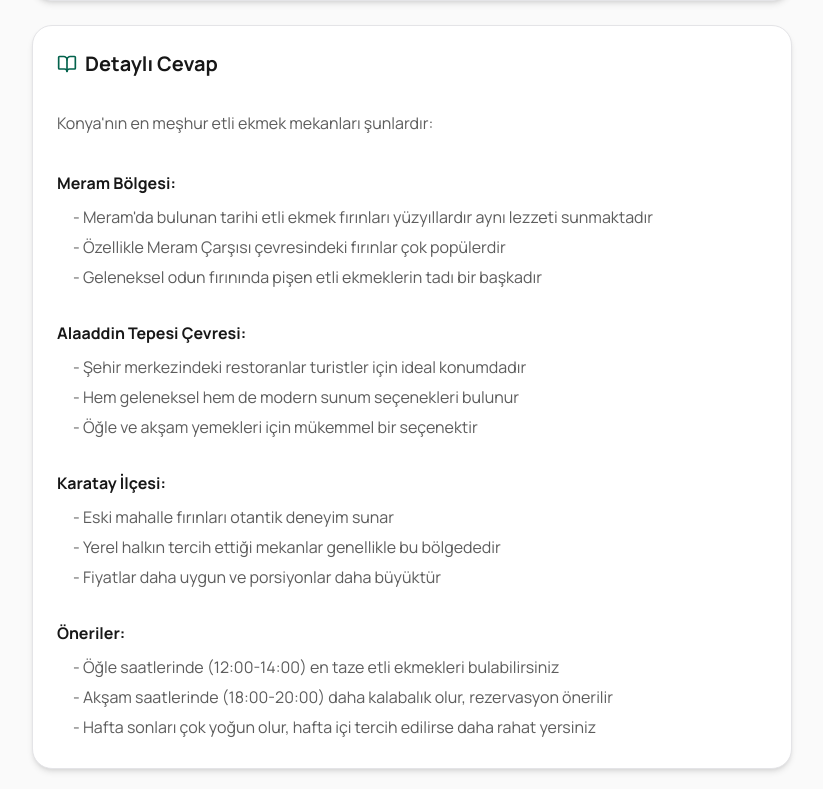
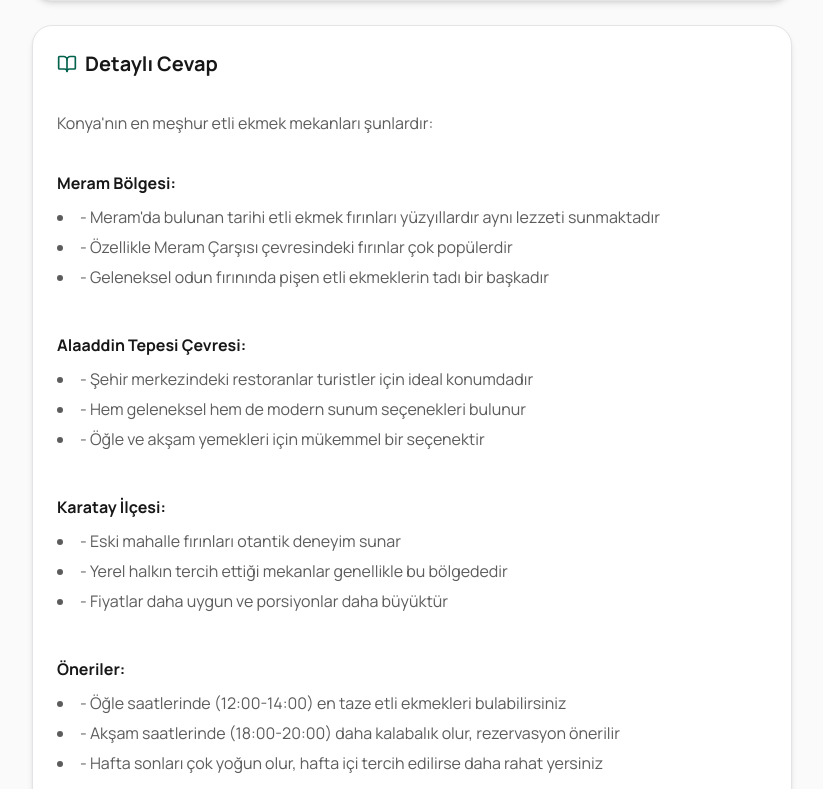
Before and after one commit to dogancanyildiz/wikonya, a Next.js app in the folder frontend/: page /discovery/faq/1 in a window 1280 px wide. Shown: the part 571-1360 px from the top of the page, without its empty margins (32-855 px from the left). Built offline with nearby package versions, Linux system fonts and the light colour scheme; no server answers.

Commit message:
fix(discovery): improve markdown parser for detailed answers
- Fix list rendering in markdown parser
- Properly handle bold text and paragraphs
- Improve formatting for detailed FAQ answers

```diff
--- a/frontend/components/features/discovery/faq-detail-page.tsx
+++ b/frontend/components/features/discovery/faq-detail-page.tsx
@@ -290,15 +290,27 @@ const faqData = [
 function parseMarkdown(text: string) {
   const lines = text.split('\n')
   const result: JSX.Element[] = []
+  let inList = false
+  let listItems: JSX.Element[] = []
 
   lines.forEach((line, index) => {
-    if (line.trim() === '') {
-      result.push(<br key={index} />)
+    const trimmedLine = line.trim()
+
+    if (trimmedLine === '') {
+      if (inList && listItems.length > 0) {
+        result.push(
+          <ul key={`list-${index}`} className="list-disc list-inside mb-4 space-y-1">
+            {listItems}
+          </ul>
+        )
+        listItems = []
+        inList = false
+      }
+      result.push(<br key={`br-${index}`} />)
       return
     }
 
     // Bold text **text**
-    let processedLine = line
     const boldRegex = /\*\*(.*?)\*\*/g
     const parts: (string | JSX.Element)[] = []
     let lastIndex = 0
@@ -321,13 +333,25 @@ function parseMarkdown(text: string) {
     }
 
     // Check if it's a list item
-    if (line.trim().startsWith('- ')) {
-      result.push(
-        <li key={index} className="ml-4 mb-1 font-[Manrope] text-foreground/70 dark:text-muted-foreground">
+    if (trimmedLine.startsWith('- ')) {
+      if (!inList) {
+        inList = true
+      }
+      listItems.push(
+        <li key={index} className="font-[Manrope] text-foreground/70 dark:text-muted-foreground">
           {parts}
         </li>
       )
     } else {
+      if (inList && listItems.length > 0) {
+        result.push(
+          <ul key={`list-${index}`} className="list-disc list-inside mb-4 space-y-1">
+            {listItems}
+          </ul>
+        )
+        listItems = []
+        inList = false
+      }
       result.push(
         <p key={index} className="mb-2 font-[Manrope] text-foreground/70 dark:text-muted-foreground leading-relaxed">
           {parts}
@@ -335,6 +359,15 @@ function parseMarkdown(text: string) {
       )
     }
   })
+
+  // Close any remaining list
+  if (inList && listItems.length > 0) {
+    result.push(
+      <ul key="list-final" className="list-disc list-inside mb-4 space-y-1">
+        {listItems}
+      </ul>
+    )
+  }
 
   return result
 }
@@ -591,9 +624,7 @@ export function FAQDetailPage({ faqId }: { faqId: number }) {
             <CardContent>
               <div className="prose prose-sm dark:prose-invert max-w-none">
                 <div className="font-[Manrope] text-foreground/70 dark:text-muted-foreground leading-relaxed">
-                  <ul className="list-none space-y-2">
-                    {parseMarkdown(faq.detailedAnswer)}
-                  </ul>
+                  {parseMarkdown(faq.detailedAnswer)}
                 </div>
               </div>
             </CardContent>
```
